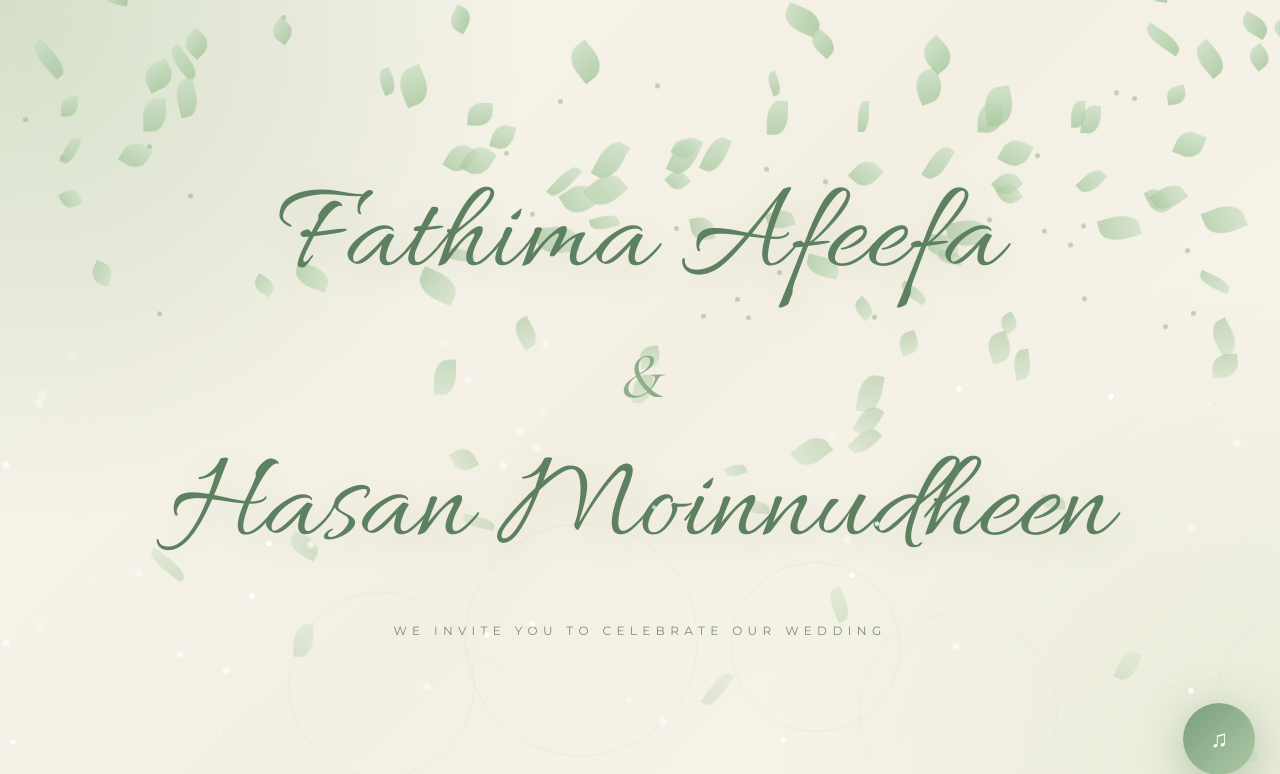
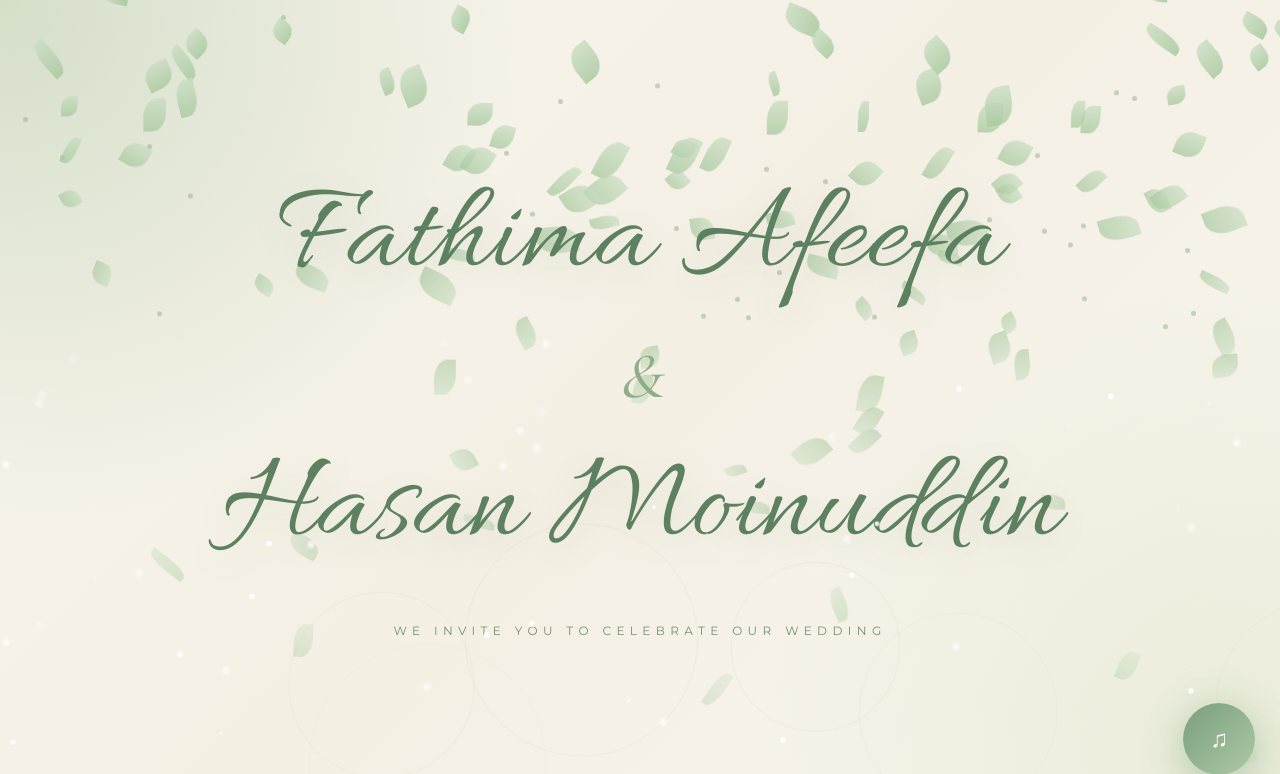
Before and after one commit to fawa-repo-007/Digi-Card, a website: page public/index.html in a window 1280 px wide. Both pictures are taken after a click on the button "OPEN INVITATION". Shown: the top 774 px of the page. Drawn offline with nearby package versions, Linux system fonts and the light colour scheme; no server answers.

Commit message:
Name Changes and whatsapp card

```diff
--- a/public/index.html
+++ b/public/index.html
@@ -4,12 +4,12 @@
 <head>
     <meta charset="UTF-8">
     <meta name="viewport" content="width=device-width, initial-scale=1.0">
-    <title>You're Invited 💌 | Fathima Afeefa & Hasan Moinnudheen</title>
+    <title>You're Invited 💌 | Fathima Afeefa & Hasan Moinuddin</title>
 
     <!-- WhatsApp / Open Graph Preview -->
     <meta property="og:type" content="website">
     <meta property="og:url" content="https://digi-card-bnc9.onrender.com">
-    <meta property="og:title" content="You're Invited 💌 — Fathima Afeefa & Hasan Moinnudheen">
+    <meta property="og:title" content="You're Invited 💌 — Fathima Afeefa & Hasan Moinuddin">
     <meta property="og:description"
         content="Join us as we begin our forever. 05 July 2026 • Mangalore. Tap to open your digital wedding invitation.">
     <meta property="og:image" content="https://digi-card-bnc9.onrender.com/og-preview.png">
@@ -20,7 +20,7 @@
     <!-- Twitter / fallback -->
     <meta name="twitter:card" content="summary_large_image">
     <meta name="twitter:image" content="https://digi-card-bnc9.onrender.com/og-preview.png">
-    <meta name="twitter:title" content="You're Invited 💌 — Fathima Afeefa & Hasan Moinnudheen">
+    <meta name="twitter:title" content="You're Invited 💌 — Fathima Afeefa & Hasan Moinuddin">
     <meta name="twitter:description"
         content="Join us as we begin our forever. 05 July 2026 • Mangalore. Tap to open your digital wedding invitation.">
     <meta name="description"
@@ -682,7 +682,7 @@
 
                 <div class="and">&</div>
 
-                <div class="hero-title">Hasan Moinnudheen</div>
+                <div class="hero-title">Hasan Moinuddin</div>
 
                 <div class="hero-sub">
                     WE INVITE YOU TO CELEBRATE OUR WEDDING
@@ -826,7 +826,7 @@
         <footer>
 
             <div class="footer-name">
-                Fathima Afeefa & Hasan Moinnudheen
+                Fathima Afeefa & Hasan Moinuddin
             </div>
 
             <div style="margin-top:1rem">
```
Also changed, not shown: public/og-preview.svg.
